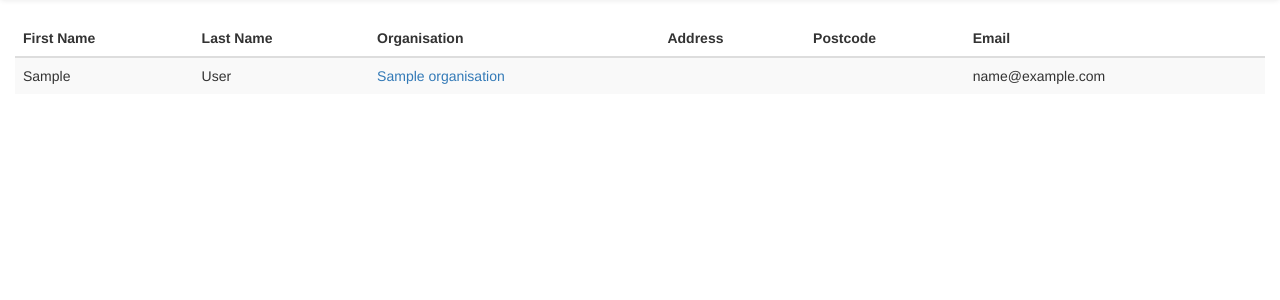
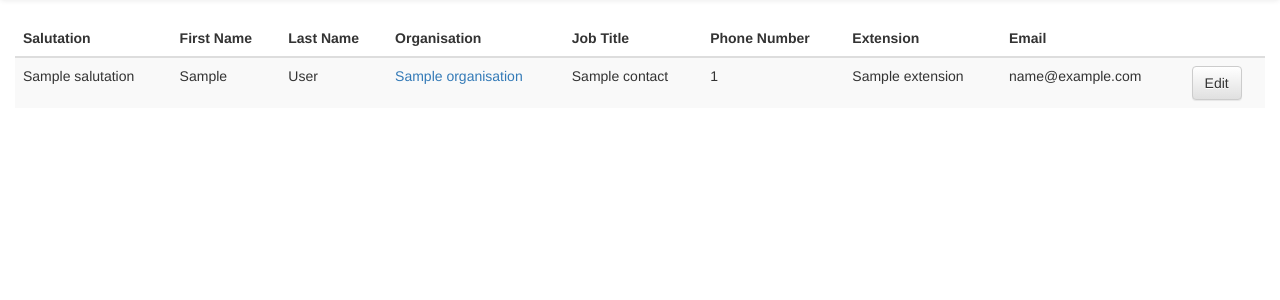
Before and after one commit to greghaddow/business-contacts, a PHP site: template src/BusinessContacts/views/contacts-list.html.twig in a window 1280 px wide. Shown: the part 52-352 px from the top of the page. Run offline with PHP 8.4, Linux system fonts and the light colour scheme; the template is opened without the code that fills it: most values are stand-ins (such as "Sample title", 1, 10 or a date in 2020); some libraries are stand-ins or nearby versions.

Commit message:
Contact edit route Contact list improvements with edit button

```diff
--- a/src/BusinessContacts/views/contacts-list.html.twig
+++ b/src/BusinessContacts/views/contacts-list.html.twig
@@ -8,6 +8,9 @@
             <thead>
             <tr>
                 <th>
+                    Salutation
+                </th>
+                <th>
                     First Name
                 </th>
                 <th>
@@ -17,20 +20,31 @@
                     Organisation
                 </th>
                 <th>
-                    Address
+                    Job Title
                 </th>
 
                 <th>
-                    Postcode
+                    Phone Number
+                </th>
+                <th>
+                    Extension
                 </th>
                 <th>
                     Email
+                </th>
+
+                <th>
                 </th>
             </tr>
             </thead>
             <tbody>
             {% for contact in contacts %}
                 <tr>
+
+                    <td>
+                        {{ contact.salutation }}
+                    </td>
+
                     <td>
                         {{ contact.firstName }}
                     </td>
@@ -44,15 +58,22 @@
                     </td>
 
                     <td>
-
+                        {{ contact.jobTitle }}
                     </td>
 
                     <td>
+                        {{ contact.phoneNumber }}
+                    </td>
 
+                    <td>
+                        {{ contact.extension }}
                     </td>
 
                     <td>
                         {{ contact.email }}
+                    </td>
+                    <td>
+                        <a href="{{ path('contact-edit', {'id': contact.id}) }}" class="btn btn-default">Edit</a>
                     </td>
                 </tr>
             {% endfor %}
```
Also changed, not shown: app/app.php (+8 -0 lines).
